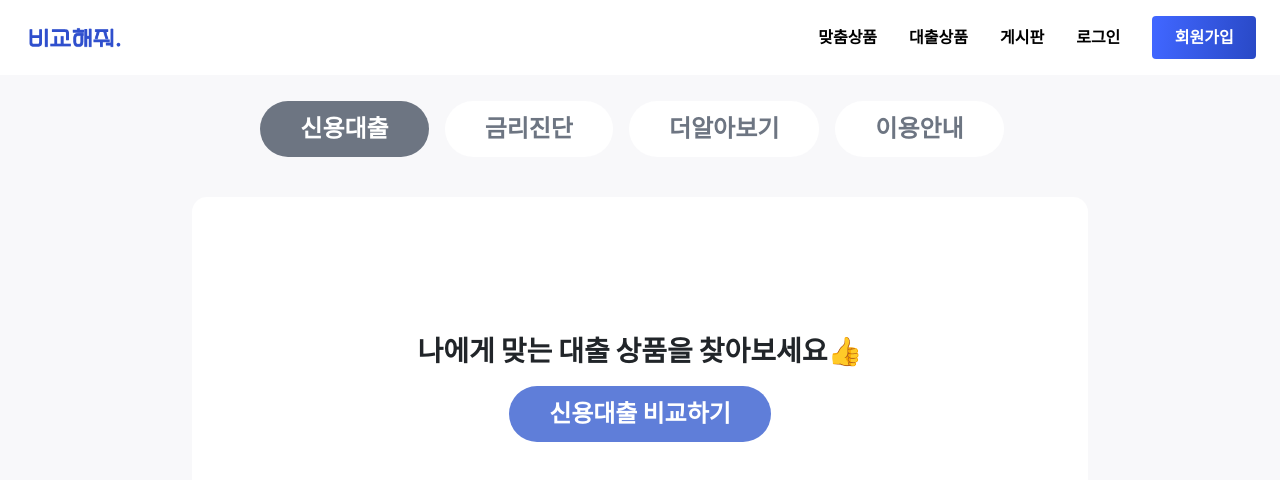
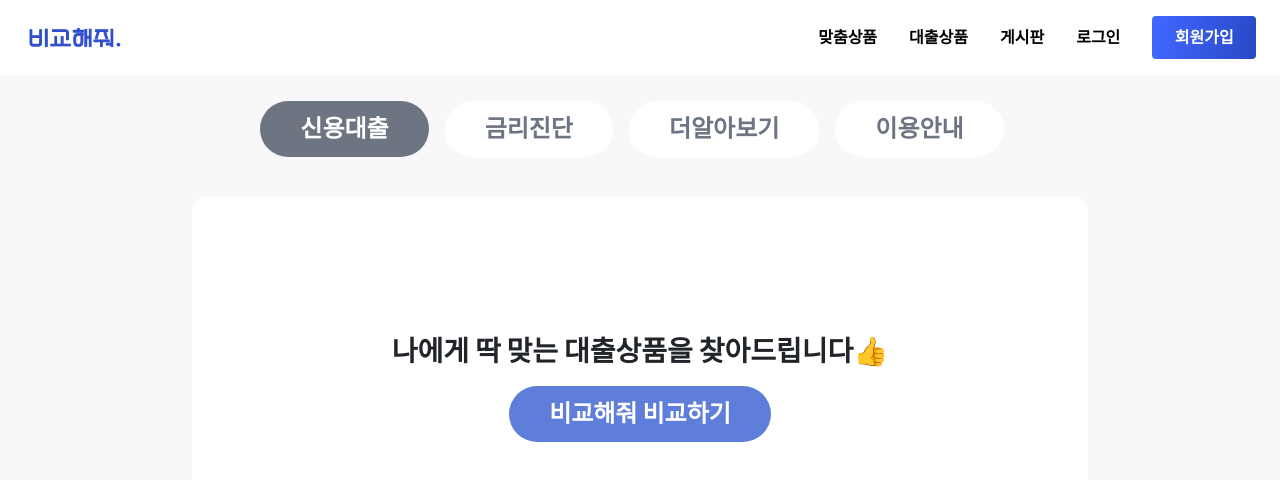
Before and after one commit to Hooddduck/BKHJ-frontend, a React (Create React App) app: page /credit in a window 1280 px wide. Shown: the top 480 px of the page. Built offline with nearby package versions, Linux system fonts and the light colour scheme.

Commit message:
맞추상품 문구 변경

```diff
--- a/src/component/bkhj/Credit.jsx
+++ b/src/component/bkhj/Credit.jsx
@@ -61,7 +61,7 @@ const Credit = () => {
             <div className="credit-top">
               <div>
                 <h3 className="bold-text">
-                  나에게 맞는 대출 상품을 찾아보세요👍
+                나에게 딱 맞는 대출상품을 찾아드립니다👍
                 </h3>
               </div>
             </div>
@@ -71,11 +71,11 @@ const Credit = () => {
                   onClick={() => (window.location.href = "/customization")}
                   className="credit-comparison"
                 >
-                  신용대출 비교하기
+                  비교해줘 시작하기
                 </Button>
               ) : (
                 <Button onClick={handleModalOpen} className="credit-comparison">
-                  신용대출 비교하기
+                  비교해줘 비교하기
                 </Button>
               )}
             </div>
```
